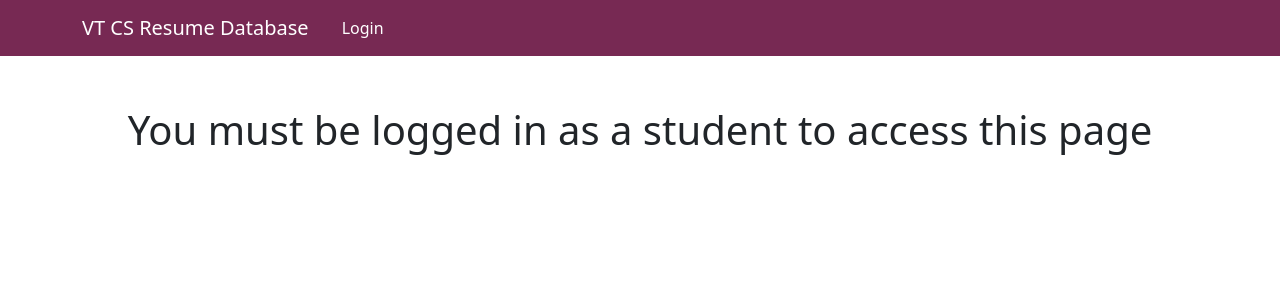
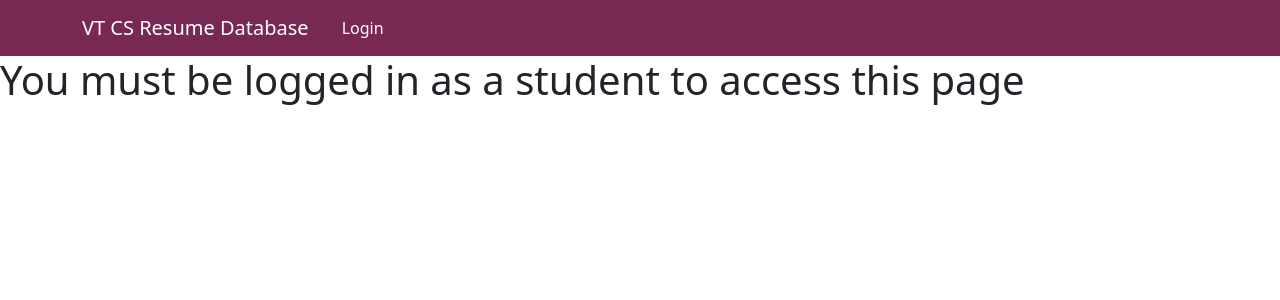
Before and after one commit to k-gerner/VT-CS-Resume-Database-2, a React (Create React App) app in the folder frontend/resumeapp/: page /profile in a window 1280 px wide. Shown: the top 300 px of the page. Built offline with nearby package versions, Linux system fonts and the light colour scheme.

Commit message:
Styling changes

```diff
--- a/frontend/resumeapp/src/components/Profile.js
+++ b/frontend/resumeapp/src/components/Profile.js
@@ -4,12 +4,6 @@ import './../main.css'
 
 export default function Profile({currUser}) {
 
-    // <---------------- STYLING ---------------->
-    let h1Style = {
-        textAlign: 'center',
-        marginTop: 50,
-        marginBottom: 25
-    }
 
     return (
         <>
@@ -23,7 +17,7 @@ export default function Profile({currUser}) {
                     </div>
                 </ div>
             :
-                <h1 style={h1Style}>You must be logged in as a student to access this page</h1>
+                <h1 className="h1Style">You must be logged in as a student to access this page</h1>
             }
         </>
     )
--- a/frontend/resumeapp/src/components/Resume.js
+++ b/frontend/resumeapp/src/components/Resume.js
@@ -3,6 +3,7 @@ import { Worker, Viewer, SpecialZoomLevel } from '@react-pdf-viewer/core';
 import '@react-pdf-viewer/core/lib/styles/index.css';
 import '@react-pdf-viewer/default-layout/lib/styles/index.css';
 import { defaultLayoutPlugin } from '@react-pdf-viewer/default-layout';
+import '../main.css'
 
 export default function Resume({currUser}) {
     const defaultLayout = defaultLayoutPlugin();
@@ -33,12 +34,6 @@ export default function Resume({currUser}) {
 
     }, [currUser])
 
-    // <---------------- STYLING ---------------->
-    let h1Style = {
-        textAlign: 'center',
-        marginTop: 50,
-        marginBottom: 25
-    }
 
     return (
         <>
@@ -50,7 +45,7 @@ export default function Resume({currUser}) {
                             defaultScale={SpecialZoomLevel.ActualSize} />
                     </Worker>
                     :
-                    <h1 style={h1Style}>You have not uploaded a resume yet</h1>
+                    <h1 className="h1Style">You have not uploaded a resume yet</h1>
                 :
                 <>
                 </>
--- a/frontend/resumeapp/src/components/ResumeUpload.js
+++ b/frontend/resumeapp/src/components/ResumeUpload.js
@@ -46,7 +46,7 @@ export default function ResumeUpload({currUser}) {
 	let btnStyle = {
 	    marginRight: 10,
 	    backgroundColor: "#E95420",
-	    borderColor: "#E95420"
+	    borderColor: "#E95420",
 	}
 
   return (
--- a/frontend/resumeapp/src/components/StudentInfo.js
+++ b/frontend/resumeapp/src/components/StudentInfo.js
@@ -2,6 +2,7 @@ import React, {useEffect, useState} from 'react';
 import Select from 'react-select';
 import StudentSkillTag from './StudentSkillTag';
 import {Button} from 'react-bootstrap';
+import '../main.css'
 
 export default function StudentInfo({currUser}) {
     const [student, setStudent] = useState(null);
@@ -117,29 +118,23 @@ export default function StudentInfo({currUser}) {
     }
 
     // <---------------- STYLING ---------------->
+
     let btnStyle = {
         marginRight: 10,
+        marginLeft: 10,
+        paddingLeft: 10,
         backgroundColor: "#E95420",
-        borderColor: "#E95420"
-    }
-
-    let marStyle = {
-        marginLeft: 30,
-    }
-
-    let marStyleTop = {
-        marginLeft: 30,
-        marginTop: 50,
+        borderColor: "#E95420",
     }
 
     return (
         <>
             {student !== null ?
                 <div>
-                    <h3 style={marStyleTop}>Name: <span className="tabName">{student.first_name + " " + student.last_name}</span></h3>
-                    <h3 style={marStyle}>PID: <span className="tabPID">{student.pid}</span></h3>
-                    <h3 style={marStyle}>Email: <span className="tabEmailClass">{student.email}</span></h3>
-                    <h3 style={marStyle}>Class: <span className="tabEmailClass">{capitalize(student.class_standing)}</span></h3>
+                    <h3 className="marStyleTop">Name: <span className="tabName">{student.first_name + " " + student.last_name}</span></h3>
+                    <h3 className="marStyle">PID: <span className="tabPID">{student.pid}</span></h3>
+                    <h3 className="marStyle">Email: <span className="tabEmailClass">{student.email}</span></h3>
+                    <h3 className="marStyle">Class: <span className="tabEmailClass">{capitalize(student.class_standing)}</span></h3>
                     <br/>
                     <div className="outerTags">
                     {
--- a/frontend/resumeapp/src/main.css
+++ b/frontend/resumeapp/src/main.css
@@ -47,4 +47,26 @@
     margin-top: 2rem;
     width: 30%;
     padding: 10px;
-  }
+}
+
+/*----------------*/
+/* StudentInfo.js */
+
+.marStyle {
+    margin-left: 30;
+}
+
+.marStyleTop {
+    margin-left: 30;
+    margin-top: 50;
+}
+
+/*------------*/
+/* Resume.js */
+/* Profile.js */
+
+.h1Style {
+    text-align: 'center';
+    margin-top: 50;
+    margin-bottom: 25;
+}
```
